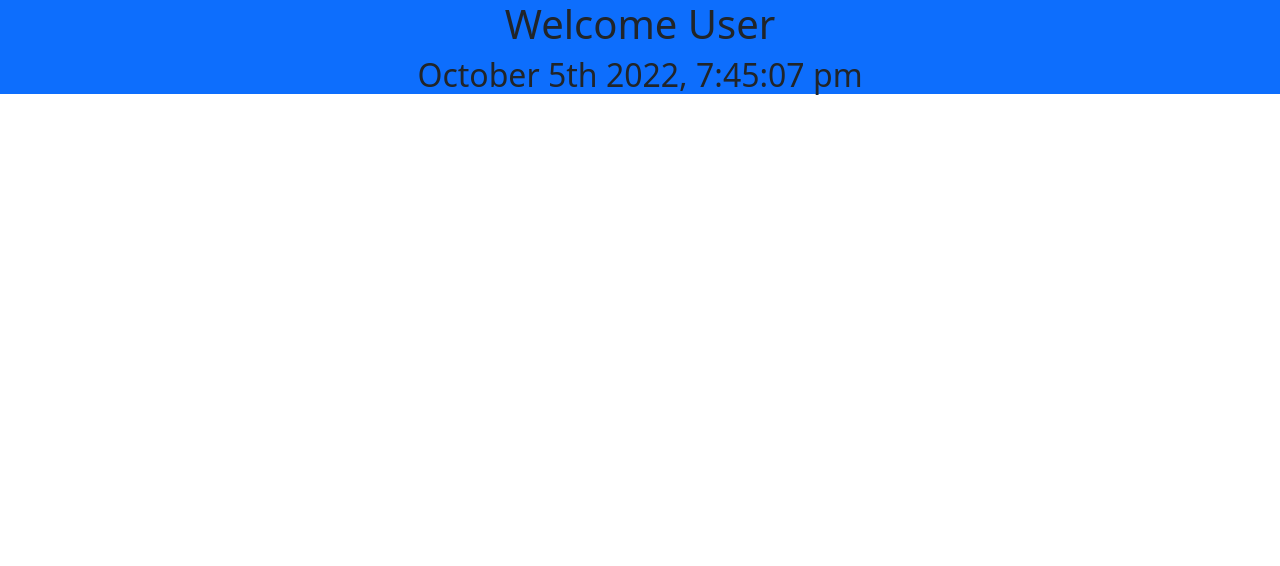
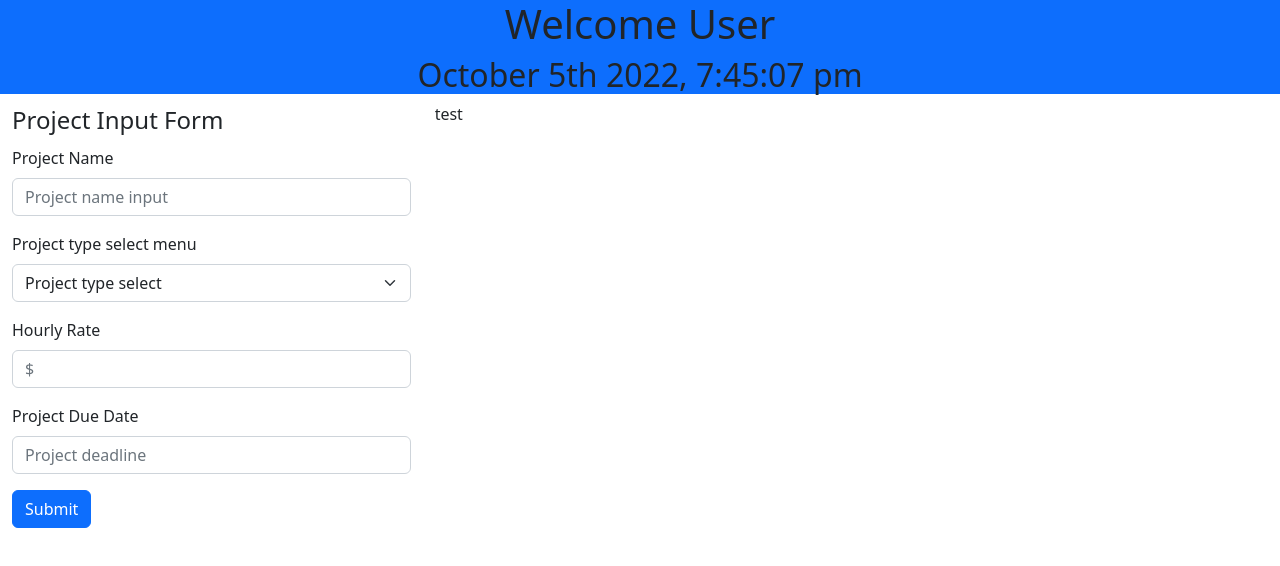
Before and after one commit to carmart7/project-tracker, a plain HTML site: page index.html in a window 1280 px wide. Drawn offline with nearby package versions, Linux system fonts and the light colour scheme.

Commit message:
add form

```diff
--- a/assets/js/script.js
+++ b/assets/js/script.js
@@ -4,5 +4,6 @@ function displayTimeDay(){
 
 }
 
+$( "#projectDueDateInput" ).datepicker();
 displayTimeDay();
 setInterval(displayTimeDay, 1000);
--- a/index.html
+++ b/index.html
@@ -5,16 +5,7 @@
     <meta http-equiv="X-UA-Compatible" content="IE=edge">
     <meta name="viewport" content="width=device-width, initial-scale=1.0">
     <link href="https://cdn.jsdelivr.net/npm/bootstrap@5.2.2/dist/css/bootstrap.min.css" rel="stylesheet" integrity="sha384-Zenh87qX5JnK2Jl0vWa8Ck2rdkQ2Bzep5IDxbcnCeuOxjzrPF/et3URy9Bv1WTRi" crossorigin="anonymous">
-    <script
-      type="text/javascript"
-      src="https://cdnjs.cloudflare.com/ajax/libs/moment.js/2.27.0/moment.min.js"
-    ></script>
-    <script
-      src="https://code.jquery.com/jquery-3.5.1.min.js"
-      integrity="sha256-9/aliU8dGd2tb6OSsuzixeV4y/faTqgFtohetphbbj0="
-      crossorigin="anonymous"
-    ></script>
-    <script src="https://cdn.jsdelivr.net/npm/bootstrap@5.2.2/dist/js/bootstrap.bundle.min.js" integrity="sha384-OERcA2EqjJCMA+/3y+gxIOqMEjwtxJY7qPCqsdltbNJuaOe923+mo//f6V8Qbsw3" crossorigin="anonymous"></script>
+    <link href="https://code.jquery.com/ui/1.11.4/themes/smoothness/jquery-ui.css" rel="stylesheet" type="text/css">
     <title>Project Tracker</title>
 </head>
 <body>
@@ -22,11 +13,43 @@
         <h1 class="">Welcome User</h1>
         <h2 id="currentTimeDay" class="">THIS IS WHERE TIME GOES</h2>
     </header>
+    <div class="row">
+        <div class="col-4 ps-4">
+            <form>
+                <legend>Project Input Form</legend>
+                <div class="mb-3">
+                    <label for="projectNameTextInput" class="form-label">Project Name</label>
+                    <input type="text" id="projectNameTextInput" class="form-control" placeholder="Project name input">
+                </div>
+                <div class="mb-3">
+                    <label for="projectTypeSelect" class="form-label">Project type select menu</label>
+                    <select id="projectTypeSelect" class="form-select">
+                        <option>Project type select</option>
+                        <option>Project type select2</option>
+                        <option>Project type select3</option>
+                        <option>Project type select4</option>
+                    </select>
+                </div>
+                <div class="mb-3">
+                    <label for="hourlyRateTextInput" class="form-label">Hourly Rate</label>
+                    <input type="text" id="hourlyRateTextInput" class="form-control" placeholder="$">
+                </div>
+                <div class="mb-3">
+                    <label for="projectDueDateInput" class="form-label">Project Due Date</label>
+                    <input type="text" id="projectDueDateInput" class="form-control" placeholder="Project deadline">
+                </div>
+                <button type="submit" class="btn btn-primary">Submit</button>
+            </form>
+        </div>
+        <div class="col-8">test</div>
+    </div>
 
 
 
-
-
+    <script type="text/javascript" src="https://cdnjs.cloudflare.com/ajax/libs/moment.js/2.27.0/moment.min.js"></script>
+    <script src="https://cdn.jsdelivr.net/npm/bootstrap@5.2.2/dist/js/bootstrap.bundle.min.js" integrity="sha384-OERcA2EqjJCMA+/3y+gxIOqMEjwtxJY7qPCqsdltbNJuaOe923+mo//f6V8Qbsw3" crossorigin="anonymous"></script>
+    <script src="https://code.jquery.com/jquery-3.6.0.js"></script>
+    <script src="https://code.jquery.com/ui/1.13.2/jquery-ui.js"></script>
     <script src="./assets/js/script.js"></script>
 </body>
 </html>
```
